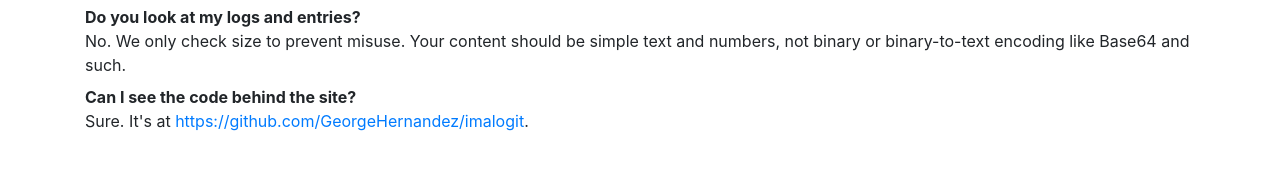
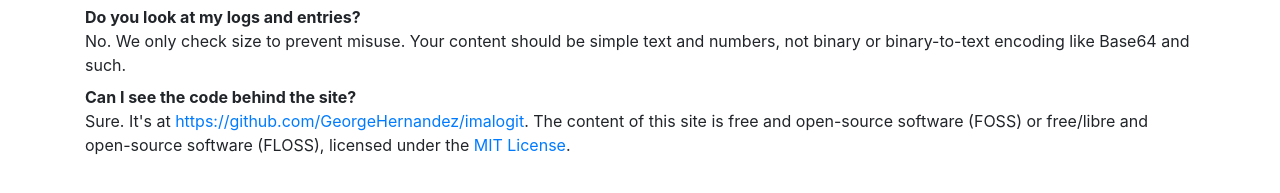
Before and after one commit to GeorgeHernandez/imalogit, a plain HTML site: page help.html in a window 1280 px wide. Shown: the part 381-574 px from the top of the page. Drawn offline with nearby package versions, Linux system fonts and the light colour scheme.

Commit message:
Added MIT License.

```diff
--- a/help.html
+++ b/help.html
@@ -69,7 +69,7 @@
           <dd>No. We only check size to prevent misuse. Your content should be simple text and numbers, not binary or binary-to-text encoding like Base64 and such.</dd>
 
           <dt>Can I see the code behind the site?</dt>
-          <dd>Sure. It's at <a href="https://github.com/GeorgeHernandez/imalogit">https://github.com/GeorgeHernandez/imalogit</a>.</dd>
+          <dd>Sure. It's at <a href="https://github.com/GeorgeHernandez/imalogit">https://github.com/GeorgeHernandez/imalogit</a>. The content of this site is free and open-source software (FOSS) or free/libre and open-source software (FLOSS), licensed under the <a href="/LICENSE.txt">MIT License</a>.</dd>
 
         </dl>
       </div>
```
Also changed, not shown: LICENSE.txt (added).
